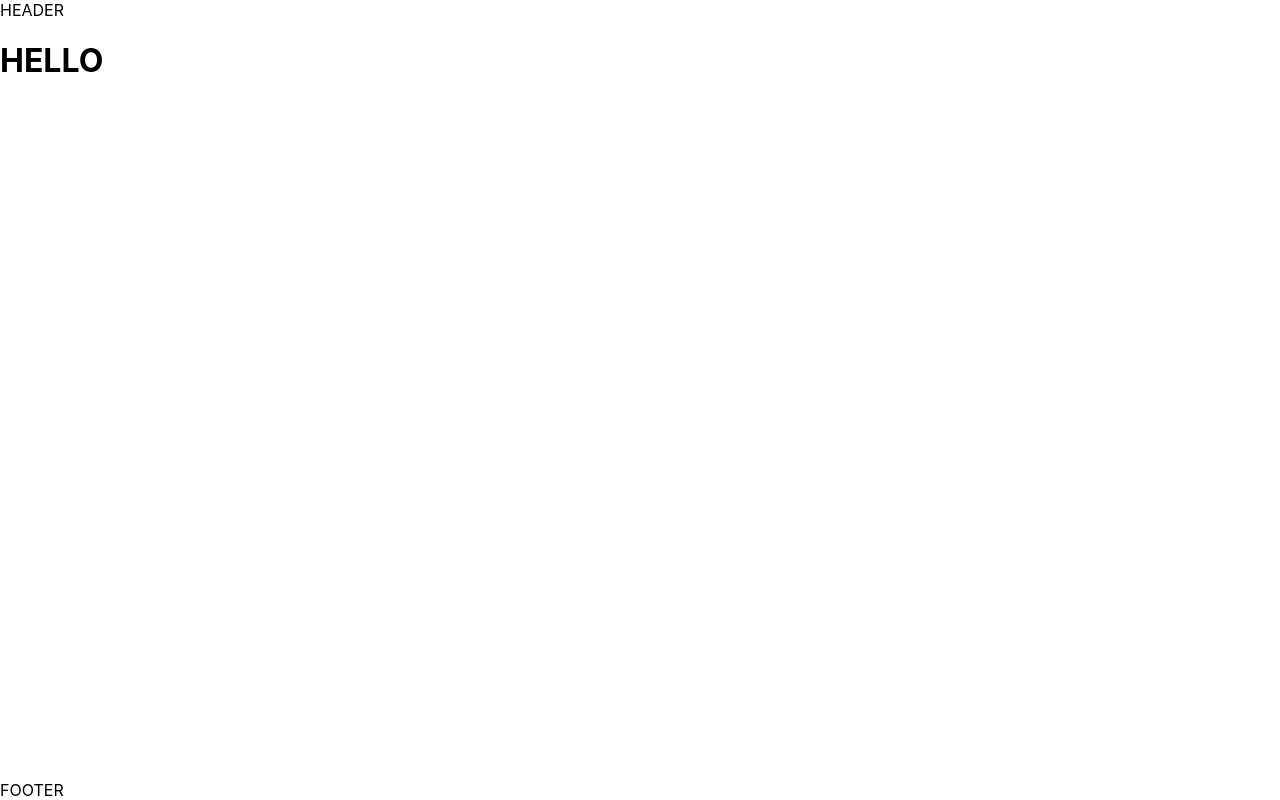
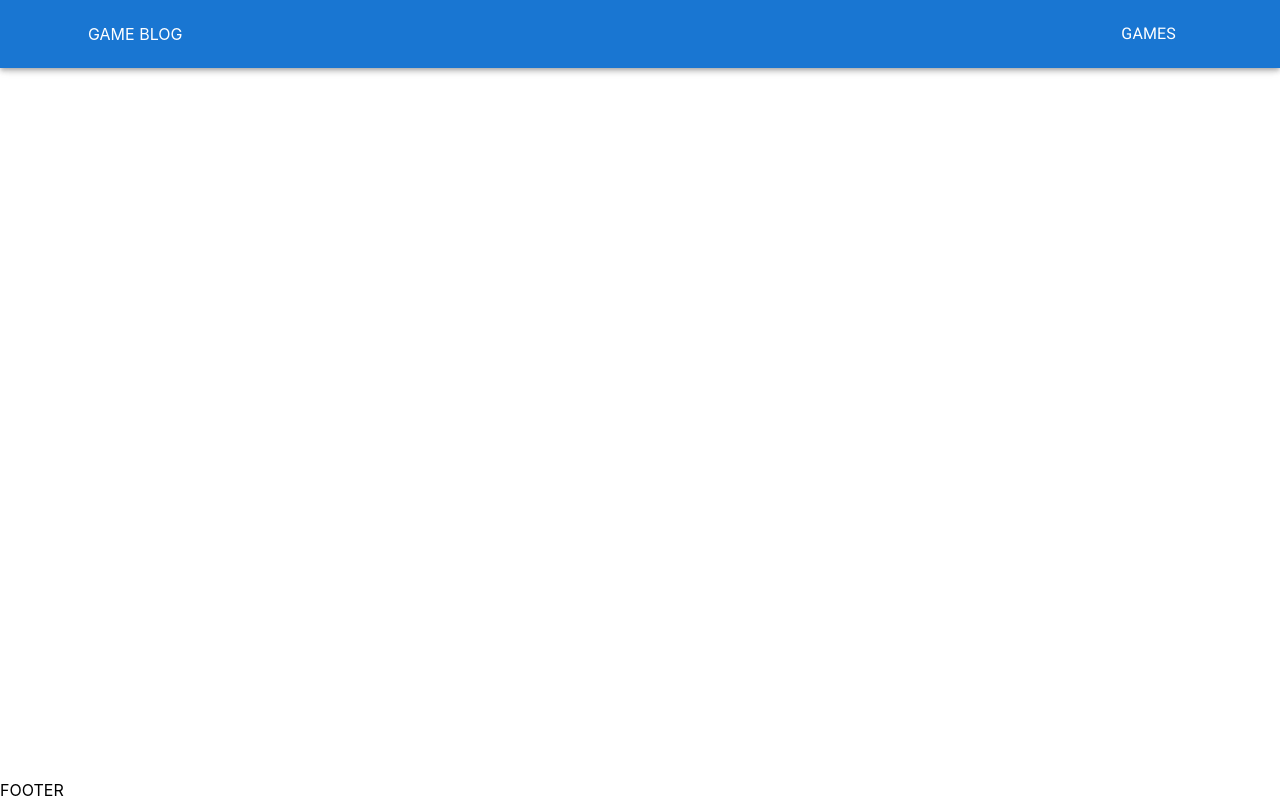
Before and after one commit to antklim89/game_blog, a Next.js app: page / in a window 1280 px wide. Built offline with nearby package versions, Linux system fonts and the light colour scheme.

Commit message:
created Header

```diff
--- /dev/null
+++ b/layouts/Header/Header.tsx
@@ -0,0 +1,30 @@
+import AppBar from '@mui/material/AppBar';
+import Container from '@mui/material/Container';
+import Toolbar from '@mui/material/Toolbar';
+import Typography from '@mui/material/Typography';
+import Link from 'next/link';
+import { FC } from 'react';
+
+import { HeaderProps } from './Header.types';
+import HeaderLinks from './HeaderLinks';
+
+
+const Header: FC<HeaderProps> = () => {
+    return (
+        <AppBar>
+            <Container>
+                <Toolbar sx={{ display: 'flex', justifyContent: 'space-between' }}>
+                    <Typography component={Link} href="/">
+                        <a>
+                            GAME BLOG
+                        </a>
+                    </Typography>
+
+                    <HeaderLinks />
+                </Toolbar>
+            </Container>
+        </AppBar>
+    );
+};
+
+export default Header;
--- /dev/null
+++ b/layouts/Header/Header.types.ts
@@ -0,0 +1,5 @@
+
+
+export interface HeaderProps {
+     // null
+}
--- /dev/null
+++ b/layouts/Header/HeaderLinks.tsx
@@ -0,0 +1,17 @@
+import MenuItem from '@mui/material/MenuItem';
+import { FC } from 'react';
+
+
+const HeaderLinks: FC = () => {
+    return (
+        <nav>
+            <ul>
+                <MenuItem>
+                    GAMES
+                </MenuItem>
+            </ul>
+        </nav>
+    );
+};
+
+export default HeaderLinks;
--- /dev/null
+++ b/layouts/Header/index.ts
@@ -0,0 +1 @@
+export { default } from './Header';
--- a/layouts/Layout/Layout.tsx
+++ b/layouts/Layout/Layout.tsx
@@ -1,12 +1,12 @@
 import { FC } from 'react';
+
+import Header from '../Header';
 
 
 const Layout: FC = ({ children }) => {
     return (
         <div className="root">
-            <header>
-                HEADER
-            </header>
+            <Header />
             <main>
                 {children}
             </main>
```
